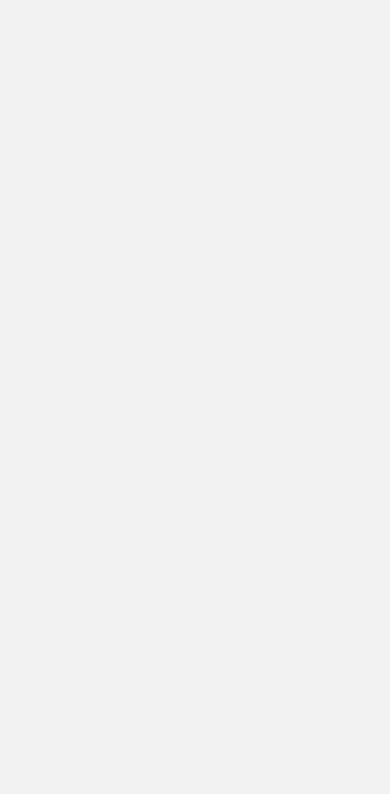
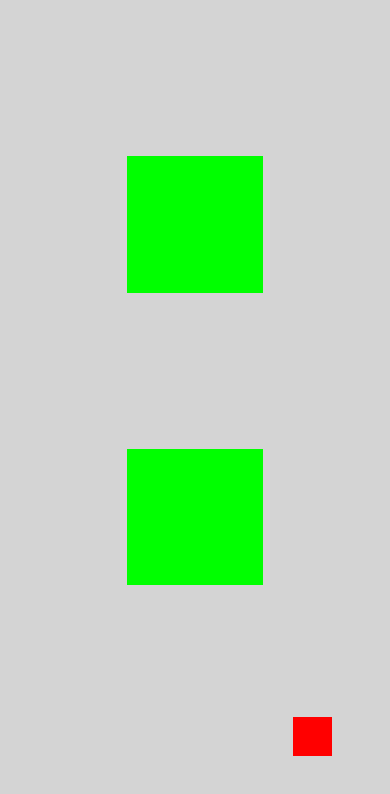
Before and after one commit to Spacesqueezer/BG, a React Native app: screen /home in a window 390 px wide. Shown: the top 794 px of the page. Built offline with nearby package versions, Linux system fonts and the light colour scheme.

Commit message:
made main screen and navigation buttons

```diff
--- a/App.js
+++ b/App.js
@@ -2,6 +2,9 @@ import { StyleSheet, Text, View } from "react-native";
 import { NavigationContainer } from "@react-navigation/native";
 import { createNativeStackNavigator } from "@react-navigation/native-stack";
 import HomeScreen from "./screens/homescreen/HomeScreen";
+import Inventory from './screens/inventory/Inventory'
+import Recipes from "./screens/recipes/Recipes";
+import Sets from "./screens/settings/Sets";
 
 const Stack = createNativeStackNavigator();
 
@@ -14,6 +17,9 @@ export default function App() {
           component={HomeScreen}
           options={{ headerShown: false }}
         />
+        <Stack.Screen name={'inventory'} component={Inventory}/>
+        <Stack.Screen name={'recipes'} component={Recipes}/>
+        <Stack.Screen name={'sets'} component={Sets}/>
       </Stack.Navigator>
     </NavigationContainer>
   );
--- a/screens/homescreen/HomeScreen.js
+++ b/screens/homescreen/HomeScreen.js
@@ -1,9 +1,41 @@
-import {View} from "react-native";
+import { TouchableOpacity, View, StyleSheet } from "react-native";
 
-const HomeScreen = () => {
+const HomeScreen = ({ navigation }) => {
   return (
-      <View></View>
-  )
-}
+    <View style={styles.wrapper}>
+      <TouchableOpacity
+        style={styles.screenButton}
+        onPress={() => navigation.navigate("inventory")}
+      />
+      <TouchableOpacity
+        style={styles.screenButton}
+        onPress={() => navigation.navigate("recipes")}
+      />
+      <TouchableOpacity
+        style={styles.setsButton}
+        onPress={() => navigation.navigate("sets")}
+      />
+    </View>
+  );
+};
 
-export default HomeScreen
+const styles = StyleSheet.create({
+  wrapper: { width: "100%", height: "100%", backgroundColor: "#d4d4d4" },
+  screenButton: {
+    width: "35%",
+    aspectRatio: 1,
+    marginLeft: "32.5%",
+    marginTop: "40%",
+    backgroundColor: "#0f0",
+  },
+  setsButton: {
+    position: "absolute",
+    left: "75%",
+    top: "85%",
+    width: "10%",
+    aspectRatio: 1,
+    backgroundColor: "#f00",
+  },
+});
+
+export default HomeScreen;
--- /dev/null
+++ b/screens/inventory/Inventory.js
@@ -0,0 +1,7 @@
+import {View} from "react-native";
+
+const Inventory = () => {
+  return(<View></View>)
+}
+
+export default Inventory
--- /dev/null
+++ b/screens/recipes/Recipes.js
@@ -0,0 +1,7 @@
+import { View } from "react-native";
+
+const Recipes = () => {
+  return <View></View>;
+};
+
+export default Recipes;
--- /dev/null
+++ b/screens/settings/Sets.js
@@ -0,0 +1,7 @@
+import { View } from "react-native";
+
+const Sets = () => {
+  return <View></View>;
+};
+
+export default Sets;
```
